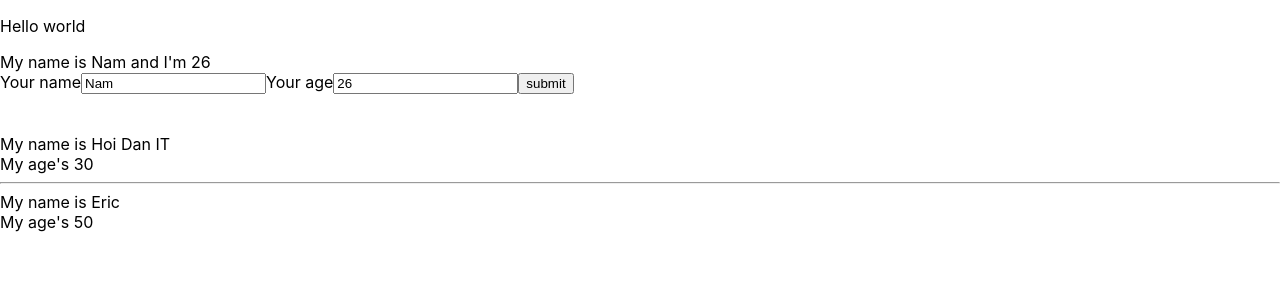
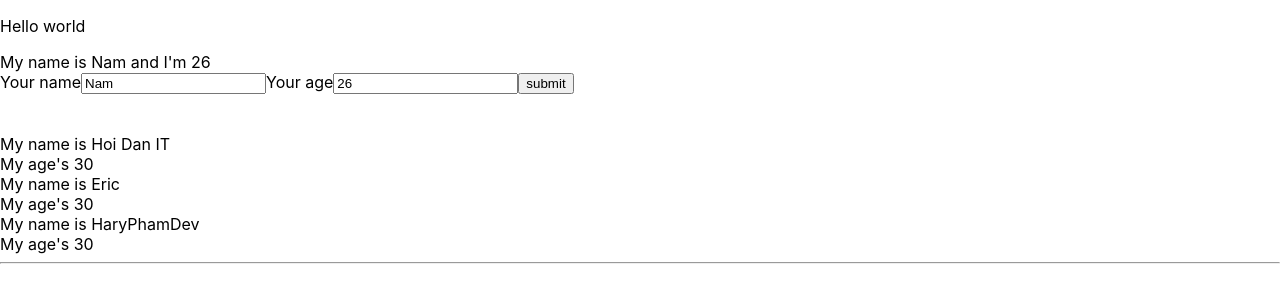
Before and after one commit to nam-dao-03/test-demo-react, a React (Create React App) app: page / in a window 1280 px wide. Shown: the top 302 px of the page. Built offline with nearby package versions, Linux system fonts and the light colour scheme.

Commit message:
Outputting List - Hien thi danh sach array/ object

```diff
--- a/src/components/DisplayInfor.js
+++ b/src/components/DisplayInfor.js
@@ -3,12 +3,21 @@
 
 class DisplayInfor extends React.Component {
 	render() {
-		const {age, name} = this.props;
+		const {listUsers} = this.props;
+		console.log(listUsers)
 		//props => viet tat properties
 		return (
 			<div>
-				<div>My name is {name}</div>
-				<div>My age's {age}</div>
+				{ listUsers.map((user) => {
+					return (
+						<div key = {user.id}>
+							<div>My name is {user.name} </div>
+							<div>My age's {user.age} </div>
+						</div>
+					);
+				})}
+				{/* <div>My name is {name}</div>
+				<div>My age's {age}</div> */}
 			</div>
 		);
 	}
--- a/src/components/MyComponent.js
+++ b/src/components/MyComponent.js
@@ -3,18 +3,26 @@
 import DisplayInfor from "./DisplayInfor";
 class MyComponent extends React.Component {
   //JSX
+  state = {
+	listUsers: [
+		{id: 1, name: "Hoi Dan IT", age: "30"},
+		{id: 2, name: "Eric", age: "30"},
+		{id: 3, name: "HaryPhamDev", age: "30"}
+	]
+  }
   render() {
 	//destructuring array/object
-	const myAge = 50;
-	const myInfor = ['abc', 'bc', 'c'];
+	//DRY : don't repeat yourself
+
     return (
       <div>
         <UserInfor />
         <br />
         <br />
-        <DisplayInfor name= "Hoi Dan IT" age={30}/>
+        <DisplayInfor
+		 listUsers = {this.state.listUsers}
+		 />
 		<hr />
-		<DisplayInfor name= {"Eric"} age={myAge} myInfor = {myInfor}/>
       </div>
     );
   }
```
